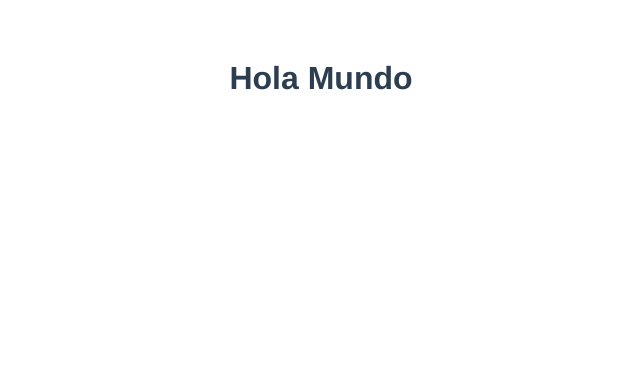
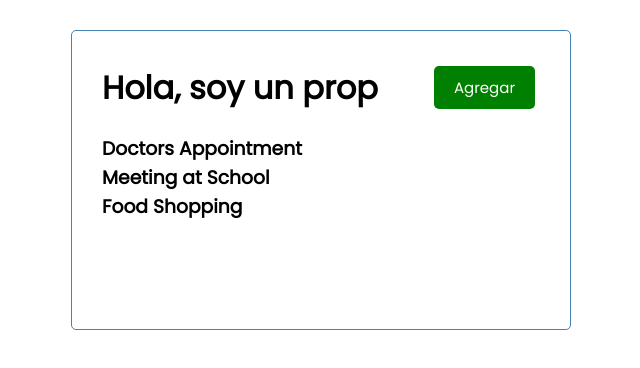
Before and after one commit to radamesvaz/VueCrash, a Vue app: page / in a window 1280 px wide. Shown: the top 368 px of the page, without its empty margins (319-959 px from the left). Built offline with nearby package versions, Linux system fonts and the light colour scheme.

Commit message:
subiendo varios componentes del task

```diff
--- a/src/App.vue
+++ b/src/App.vue
@@ -1,24 +1,90 @@
 <template>
-  <h1>Hola Mundo</h1>
+  <div class="container">
+    <Header title="Hola, soy un prop" />
+    <Tasks v-bind:tasks="tasks" />
+  </div>
 </template>
 
 <script>
+import Header from "./components/Header";
+import Tasks from "./components/Tasks";
 
 export default {
   name: "App",
   components: {
-
-  }
+    Header,
+    Tasks,
+  },
+    data() {
+      return {
+        tasks: [],
+      };
+    },
+  created() {
+    this.tasks = [
+      {
+        id: 1,
+        text: "Doctors Appointment",
+        day: "March 1st at 2:30pm",
+        reminder: true,
+      },
+      {
+        id: 2,
+        text: "Meeting at School",
+        day: "March 3rd at 1:30pm",
+        reminder: true,
+      },
+      {
+        id: 3,
+        text: "Food Shopping",
+        day: "March 3rd at 11:00am",
+        reminder: false,
+      },
+    ];
+  },
 };
 </script>
 
 <style>
-#app {
-  font-family: Avenir, Helvetica, Arial, sans-serif;
-  -webkit-font-smoothing: antialiased;
-  -moz-osx-font-smoothing: grayscale;
-  text-align: center;
-  color: #2c3e50;
-  margin-top: 60px;
+@import url("https://fonts.googleapis.com/css2?family=Poppins:wght@300;400&display=swap");
+* {
+  box-sizing: border-box;
+  margin: 0;
+  padding: 0;
+}
+body {
+  font-family: "Poppins", sans-serif;
+}
+.container {
+  max-width: 500px;
+  margin: 30px auto;
+  overflow: auto;
+  min-height: 300px;
+  border: 1px solid steelblue;
+  padding: 30px;
+  border-radius: 5px;
+}
+.btn {
+  display: inline-block;
+  background: #000;
+  color: #fff;
+  border: none;
+  padding: 10px 20px;
+  margin: 5px;
+  border-radius: 5px;
+  cursor: pointer;
+  text-decoration: none;
+  font-size: 15px;
+  font-family: inherit;
+}
+.btn:focus {
+  outline: none;
+}
+.btn:active {
+  transform: scale(0.98);
+}
+.btn-block {
+  display: block;
+  width: 100%;
 }
 </style>
--- /dev/null
+++ b/src/components/Button.vue
@@ -0,0 +1,24 @@
+<template>
+    <button
+        v-on:click="onClick"
+        v-bind:style="{background: color}"
+        class="btn"
+        >
+            {{text}}
+        </button>
+</template>
+
+<script>
+export default {
+    name: 'Button',
+    props: {
+        text: String,
+        color: String
+    },
+    methods: {
+        onClick() {
+            console.log('click')
+        }
+    }
+}
+</script>
--- /dev/null
+++ b/src/components/Header.vue
@@ -0,0 +1,32 @@
+<template>
+    <header>
+        <h1>{{title}}</h1>
+        <Button color="green" text="Agregar" />
+    </header>
+</template>
+
+<script>
+import Button from './Button'
+export default {
+    name: 'Header',
+    props: {
+        title:{
+            type: String,
+            default: 'Hola, soy Batman'
+        }
+    },
+    components: {
+        Button
+    }
+
+}
+</script>
+
+<style scoped>
+    header{
+        display: flex;
+        justify-content: space-between;
+        align-items: center;
+        margin-bottom: 20px;
+    }
+</style>
--- /dev/null
+++ b/src/components/Tasks.vue
@@ -0,0 +1,18 @@
+<template>
+    <div v-bind:key="task.id" v-for="task in tasks" >
+        <h3>{{task.text}}</h3>
+    </div>
+</template>
+
+<script>
+export default {
+    name: 'Tasks',
+    props: {
+        tasks: Array
+    }
+}
+</script>
+
+<style scoped>
+
+</style>
```
